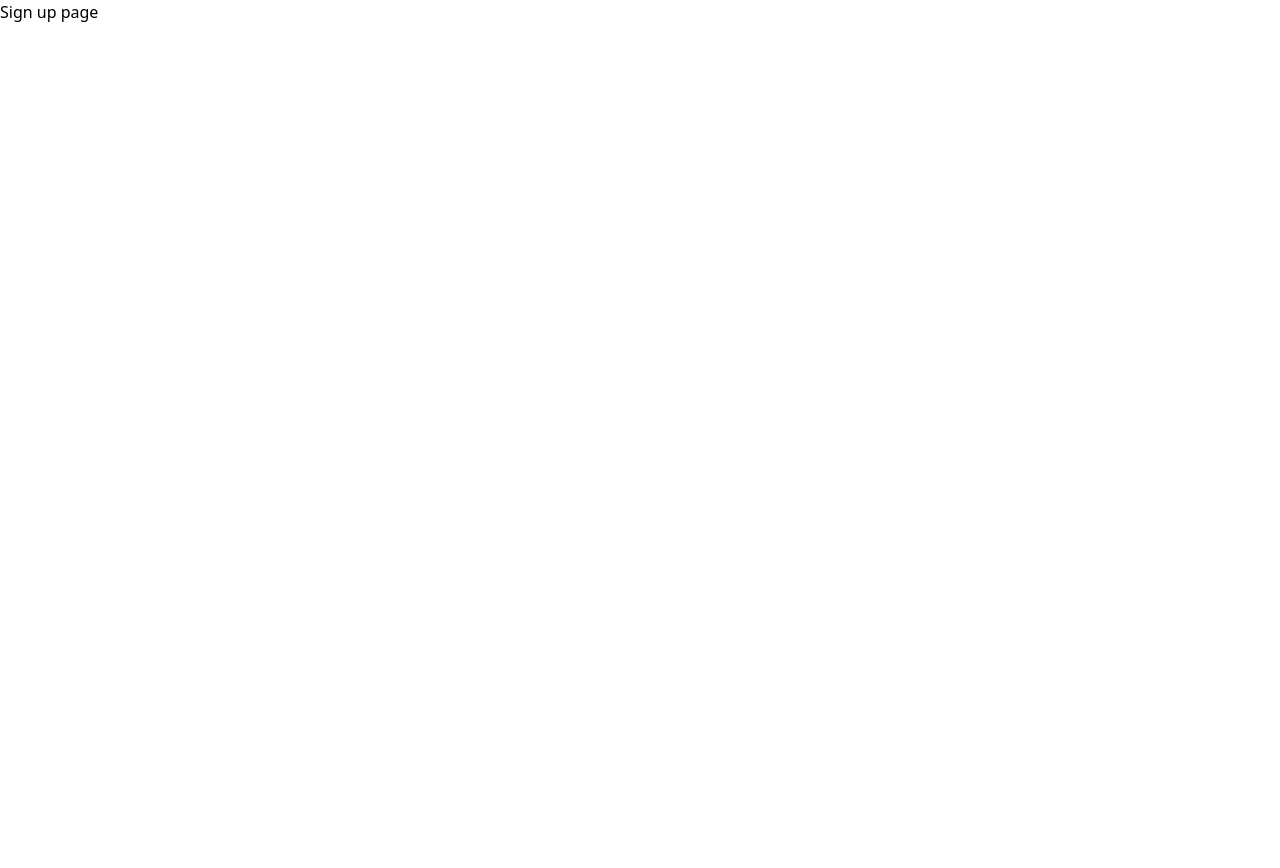
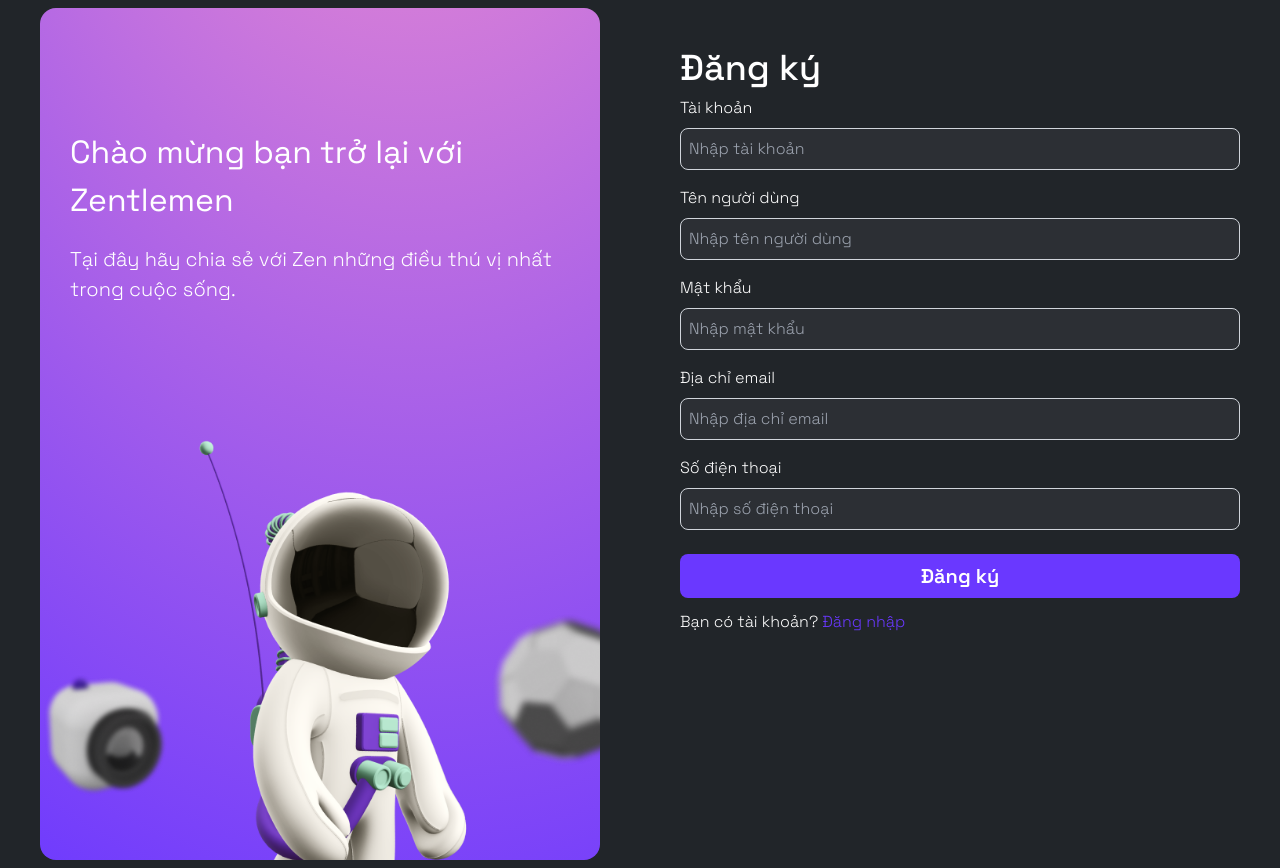
Before and after one commit to trihuynhnhut0107/zen-nuxt3, a Nuxt app: page /signup in a window 1280 px wide. Before the commit the page ends 800 px from the top, so only its background shows below. Built offline with nearby package versions, Linux system fonts and the light colour scheme.

Commit message:
signup page complete

```diff
--- a/assets/css/main.css
+++ b/assets/css/main.css
@@ -3,3 +3,13 @@
 @tailwind base;
 @tailwind components;
 @tailwind utilities;
+
+@layer utilities {
+  .bg-radial-gradient {
+    background-image: radial-gradient(
+      174.06% 174.06% at 66.5% -53.6%,
+      #ff99c9 0,
+      #6a38ff 100%
+    );
+  }
+}
--- a/pages/login/index.vue
+++ b/pages/login/index.vue
@@ -4,11 +4,11 @@
       class="container flex mx-auto px-10 py-2 items-center justify-center max-w-screen-xl"
     >
       <div class="grid grid-cols-2 grid-flow-row content-between gap-20">
-        <div class="card-left pt-[100px]">
+        <div class="card-left bg-radial-gradient">
           <div>
-            <h2 class="title text-[32px] font-[500]">
+            <h6 class="title text-[32px] font-extrathin">
               Chào mừng bạn trở lại với Zentlemen
-            </h2>
+            </h6>
           </div>
           <div>
             <p class="desc text-[20px] font-light">
@@ -77,13 +77,13 @@ export default {};
   @apply min-h-screen flex justify-center bg-[#212529] text-white font-sans-serif;
 }
 .input-username {
-  @apply bg-[#212529] border border-gray-300 text-sm rounded-lg focus:ring-blue-500 focus:border-blue-500 block w-full p-2.5;
+  @apply bg-[#212529] border border-gray-300 text-sm rounded-lg focus:ring-blue-500 focus:border-blue-500 block w-full p-2.5 font-sans-serif;
 }
 .input-password {
-  @apply bg-[#212529] text-sm border border-gray-300 block w-full p-2.5 rounded-lg;
+  @apply bg-[#212529] text-sm border border-gray-300 block w-full p-2.5 rounded-lg font-sans-serif;
 }
 .card-left {
-  @apply flex grid grid-flow-row grid-cols-1 row-span-2 justify-items-center gap-y-5 bg-gradient-to-b from-[rgba(255,153,201,0.8)] to-[rgb(106,56,255)] items-stretch rounded-2xl;
+  @apply grid grid-flow-row grid-cols-1 row-span-2 justify-items-center gap-y-5  items-stretch rounded-2xl  pt-[100px];
 }
 
 .title {
@@ -114,7 +114,6 @@ export default {};
 .space-grotesk-font {
   font-family: "Space Grotesk", sans-serif;
   font-optical-sizing: auto;
-  font-weight: 900;
   font-style: normal;
 }
 </style>
--- a/pages/signup/index.vue
+++ b/pages/signup/index.vue
@@ -1,9 +1,138 @@
 <template>
-  <div>Sign up page</div>
+  <div class="signup-page">
+    <div
+      class="container flex mx-auto px-10 py-2 items-center justify-center max-w-screen-xl h-auto"
+    >
+      <div class="grid grid-cols-2 grid-flow-row content-between gap-20">
+        <div class="card-left bg-radial-gradient">
+          <div>
+            <h6 class="title text-[32px] font-extrathin">
+              Chào mừng bạn trở lại với Zentlemen
+            </h6>
+          </div>
+          <div>
+            <p class="desc text-[20px] font-light">
+              Tại đây hãy chia sẻ với Zen những điều thú vị nhất trong cuộc
+              sống.
+            </p>
+          </div>
+          <div>
+            <img
+              class="img-after"
+              src="\img\zen.97b5580.png"
+              alt="test-picture"
+            />
+          </div>
+        </div>
+        <div class="card-right">
+          <div class="input-field">
+            <div>
+              <h6 class="text-4xl font-medium">Đăng ký</h6>
+            </div>
+            <div>
+              <label for="username">Tài khoản</label>
+              <br />
+              <input
+                type="text"
+                class="input-field-item"
+                placeholder="Nhập tài khoản"
+              />
+            </div>
+            <div>
+              <label for="username">Tên người dùng</label>
+              <br />
+              <input
+                type="text"
+                class="input-field-item"
+                placeholder="Nhập tên người dùng"
+              />
+            </div>
+            <div>
+              <label for="password">Mật khẩu</label>
+              <br />
+              <input
+                type="password"
+                class="input-field-item"
+                placeholder="Nhập mật khẩu"
+              />
+            </div>
+            <div>
+              <label for="email">Địa chỉ email</label>
+              <br />
+              <input
+                type="email"
+                class="input-field-item"
+                placeholder="Nhập địa chỉ email"
+              />
+            </div>
+            <div>
+              <label for="phone">Số điện thoại</label>
+              <br />
+              <input
+                type="text"
+                class="input-field-item"
+                placeholder="Nhập số điện thoại"
+              />
+            </div>
+            <div>
+              <button class="submit-btn">
+                <p class="my-1 font-semibold">Đăng ký</p>
+              </button>
+            </div>
+            <div class="mt-3 inline-flex gap-1">
+              <p>Bạn có tài khoản?</p>
+              <NuxtLink to="/login">
+                <button class="login-btn">Đăng nhập</button>
+              </NuxtLink>
+            </div>
+          </div>
+        </div>
+      </div>
+    </div>
+  </div>
 </template>
 
 <script>
 export default {};
 </script>
 
-<style lang="scss" scoped></style>
+<style scoped>
+.signup-page {
+  @apply min-h-screen justify-center bg-[#212529] text-white font-sans-serif;
+}
+
+.input-field {
+  @apply grid grid-cols-1 grid-flow-row gap-2 py-5 font-thin;
+}
+.input-field-item {
+  @apply py-2 bg-[#2c2f34] border border-gray-300 rounded-lg w-full my-2 focus:bg-black px-2;
+}
+
+.card-left {
+  @apply grid grid-flow-row grid-cols-1 row-span-2 justify-items-center gap-y-5  items-stretch rounded-2xl  pt-[100px];
+}
+.card-right {
+  @apply grid grid-cols-1 grid-flow-row gap-10 py-5 content-center items-center justify-center;
+}
+.img-after {
+  @apply w-[100%] object-fill;
+}
+
+.space-grotesk-font {
+  font-family: "Space Grotesk", sans-serif;
+  font-optical-sizing: auto;
+  font-style: normal;
+}
+.submit-btn {
+  @apply bg-[#6a38ff] text-xl text-center w-full h-full rounded-lg mt-2;
+}
+.login-btn {
+  @apply text-[#6a38ff] hover:underline hover:text-indigo-500;
+}
+.title {
+  @apply pt-[20px] px-[30px];
+}
+.desc {
+  @apply px-[30px];
+}
+</style>
--- a/tailwind.config.js
+++ b/tailwind.config.js
@@ -17,4 +17,5 @@ module.exports = {
       "sans-serif": ["Space Grotesk"],
     },
   },
+  important: true,
 };
```
